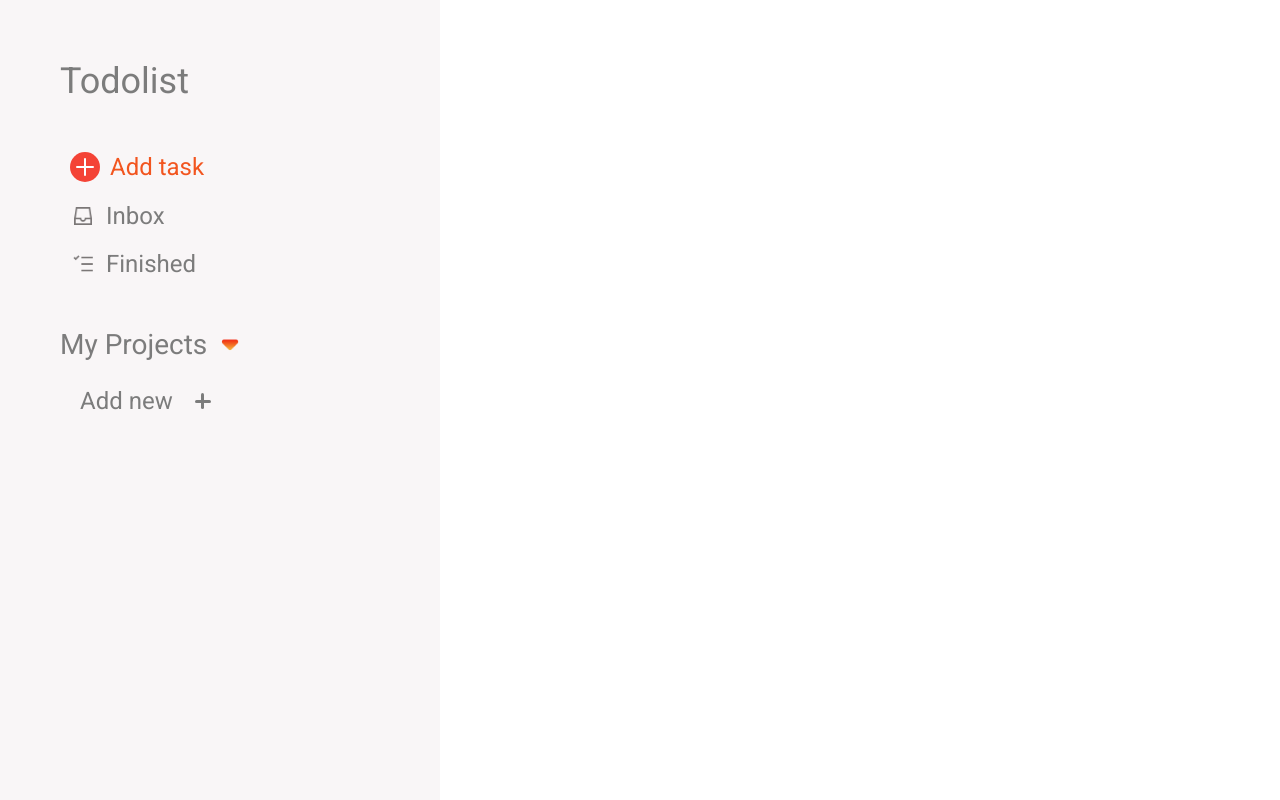
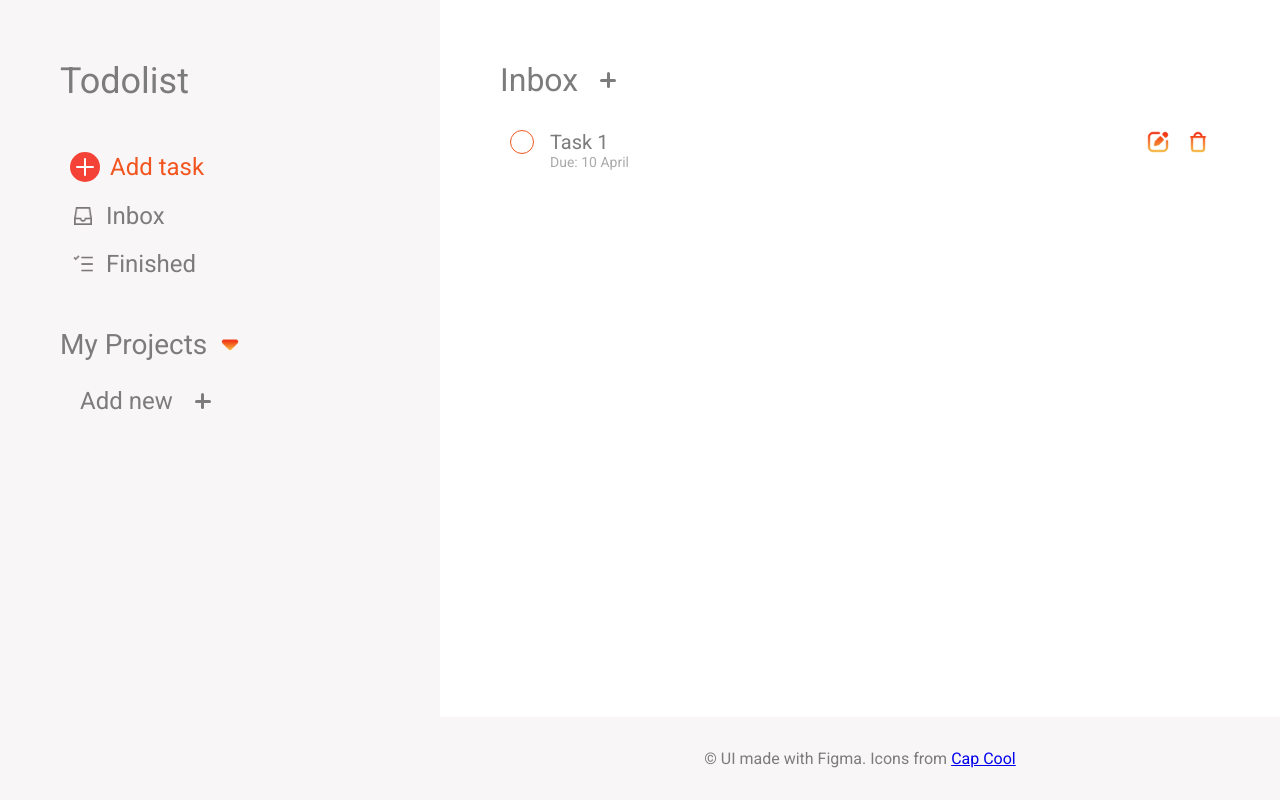
Before and after one commit to RTJIL/Project-Todo-List, a website built with webpack: page src/template.html in a window 1280 px wide. Built offline with nearby package versions, Linux system fonts and the light colour scheme.

Commit message:
add inbox layout

```diff
--- a/src/style.css
+++ b/src/style.css
@@ -19,6 +19,7 @@ html {
   width: 440px;
   min-height: 100vh;
 
+  /*padding no included*/
   box-sizing: border-box;
   padding: 60px;
 
@@ -238,12 +239,101 @@ button:hover {
   background-color: rgba(0, 0, 0, 0.05)
 }
 
-/* taskContent Form pop up */
 
-.form {
-  position: fixed;
-  top: 30%;
-  left: 50%;
-  transform: translate(-50%, -50%);
-  z-index: 1000;
+/*Footer*/
+
+.taskContent {
+  display: flex;
+  flex-direction: column;
+  height: 100%;
+  flex: 1;
 }
+
+.footer {
+  width: 100%;
+  box-sizing: border-box;
+  text-align: center;
+  padding: 1rem;
+  background-color: #f9f6f7;
+  color: #7c7c7c;
+
+  margin-top: auto; /* This pushes it to the bottom */
+}
+
+/* Inbox style */
+
+.inboxContainer {
+  padding: 60px;
+  display: flex;
+  flex-direction: column;
+  gap: 20px;
+  user-select: none;
+}
+
+.title {
+  display: flex;
+  align-items: center;
+  font-size: 32px;
+
+  gap: 10px;
+}
+
+/*Tasks Area*/
+
+.checkCircle, .rewriteIcon, .deleteIcon, .plus {
+  cursor: pointer;
+}
+
+.checkCircle {
+  width: 22px;
+  height: 22px;
+  border: 1px solid #f2551f;
+  border-radius: 50%;
+
+  flex-shrink: 0;
+}
+
+.taskTxt {
+  font-size: 20px;
+  font-size: 20px;
+  display: flex;
+  flex-direction: column;
+  flex-grow: 1;
+}
+
+.due {
+  font-size: 12px;
+}
+
+.rewriteIcon {
+  background-image: url('./assets/edit.png');
+}
+
+
+.deleteIcon {
+  background-image: url('./assets/trash.png');
+}
+
+/**/
+
+.task {
+  display: flex;
+  gap: 16px;
+  padding: 10px;
+}
+
+.due {
+  font-size: 14px;
+  color: #aaa;
+  white-space: nowrap; /* prevent wrapping */
+}
+
+.rewriteIcon,
+.deleteIcon {
+  flex-shrink: 0; /* So they don't get squished */
+  width: 24px;
+  height: 24px;
+  background-size: contain;
+  background-repeat: no-repeat;
+  background-position: center;
+}
--- a/src/template.html
+++ b/src/template.html
@@ -57,50 +57,43 @@
 
       <div class="taskContent">
 
+        <div class="inboxContainer">
 
+          <div class="title">
+            Inbox
+            <div class="plus">
+                <div class="pBar pHorizontal"></div>
+                <div class="pBar pVertical"></div>
+              </div>
+          </div>
+
+          <div class="tasksArea">
+            <div class="task">
+              <div class="checkCircle priority">
+
+              </div>
+              <div class="taskTxt">
+                Task 1
+                <div class="due">
+                  Due: 10 April
+                </div>
+              </div>
+              <div class="rewriteIcon" id="button">
+
+              </div>
+              <div class="deleteIcon" id="button">
+
+              </div>
+          </div>
+        </div>
 
         </div>
+
+        <footer class="footer">
+          <p>&copy; UI made with Figma. Icons from <a href="https://www.flaticon.com/authors/cap-cool">Cap Cool</a></p>
+          </footer>
+      </div>
       </div>
     </div>
   </body>
 </html>
-
-
-<!-- <form action="#">
-
-          <div class="formRow">
-            <label for="description" class="des">Description</label>
-             <input type="text" class="data description" id="description" required>
-          </div>
-
-          <div class="formRow">
-            <label for="date">Due Date</label>
-             <input type="date" class="data date" id="date">
-          </div>
-
-          <div class="formRow">
-            <label for="priority">Priority</label>
-            <select id="priority" class="data priority">
-  <option value="" disabled selected>-- Select Priority --</option>
-  <option value="low">Low</option>
-  <option value="medium">Medium</option>
-  <option value="high">High</option>
-</select>
-
-          </div>
-
-          <div class="formRow">
-            <label for="project">Project</label>
-             <select id="project" class="data project">
-  <option value="" disabled selected>-- Select Project --</option>
-  <option value="inbox">Inbox</option>
-</select>
-          </div>
-
-          <div class="form-buttons">
-            <button type="reset">Reset</button>
-            <button type="submit">Add</button>
-            <button type="button">Cancel</button>
-          </div>
-
-        </form> -->
```
Also changed, not shown: src/addInboxContent.js (added, +10 -0 lines), src/inbox.js (deleted).
